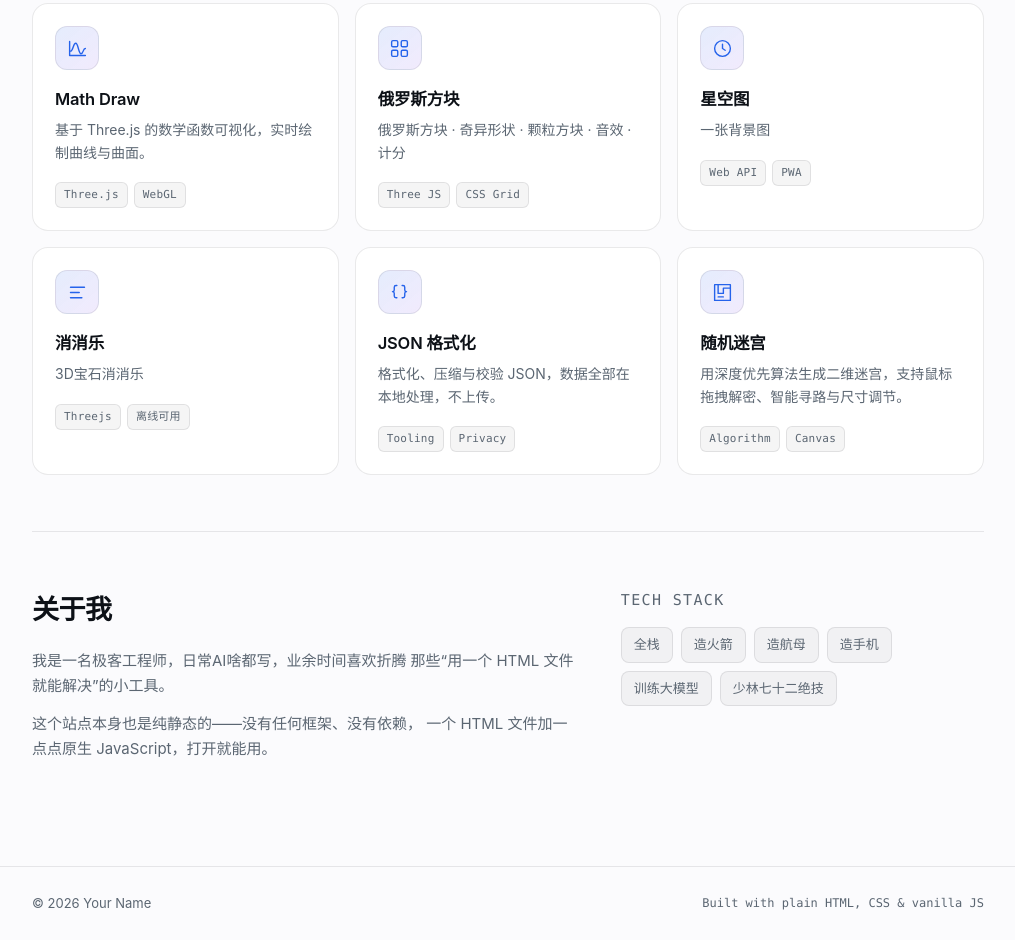
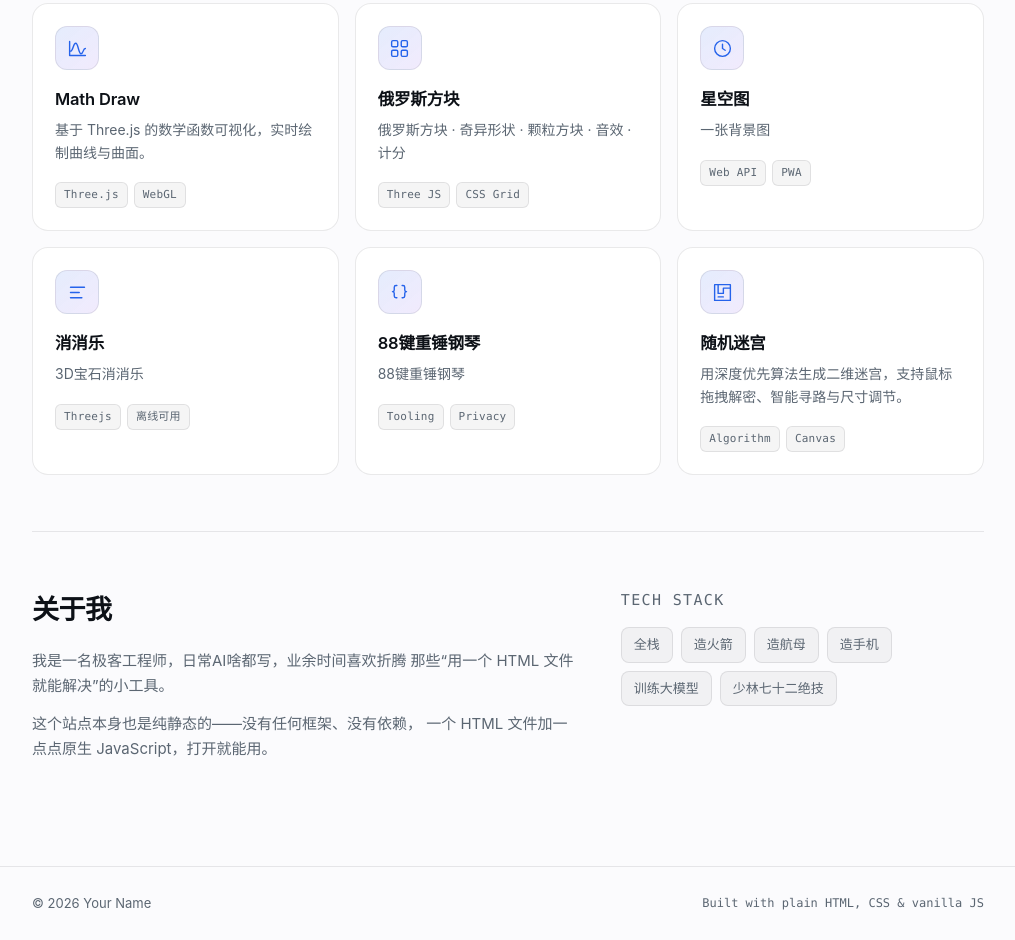
Before and after one commit to daringyun/aiblog, a plain HTML site: page index.html in a window 1280 px wide. Shown: the part 711-1651 px from the top of the page, without its empty margins (132-1147 px from the left). Drawn offline with Linux system fonts and the light colour scheme.

Commit message:
Update index.html

```diff
--- a/index.html
+++ b/index.html
@@ -582,7 +582,7 @@ main { position: relative; z-index: 1; }
           <span class="card-arrow" aria-hidden="true">↗</span>
         </a>
 
-        <a class="card" href="./tools/json-format.html">
+        <a class="card" href="./threejs/piano.html">
           <div class="card-icon">
             <svg viewBox="0 0 24 24" fill="none" stroke="currentColor"
                  stroke-width="1.6" stroke-linecap="round" stroke-linejoin="round" aria-hidden="true">
@@ -590,8 +590,8 @@ main { position: relative; z-index: 1; }
               <path d="M15 4h1a2 2 0 0 1 2 2v3a2 2 0 0 0 2 2 2 2 0 0 0-2 2v3a2 2 0 0 1-2 2h-1"/>
             </svg>
           </div>
-          <h3>JSON 格式化</h3>
-          <p>格式化、压缩与校验 JSON，数据全部在本地处理，不上传。</p>
+          <h3>88键重锤钢琴</h3>
+          <p>88键重锤钢琴</p>
           <div class="card-tags"><span>Tooling</span><span>Privacy</span></div>
           <span class="card-arrow" aria-hidden="true">↗</span>
         </a>
```
